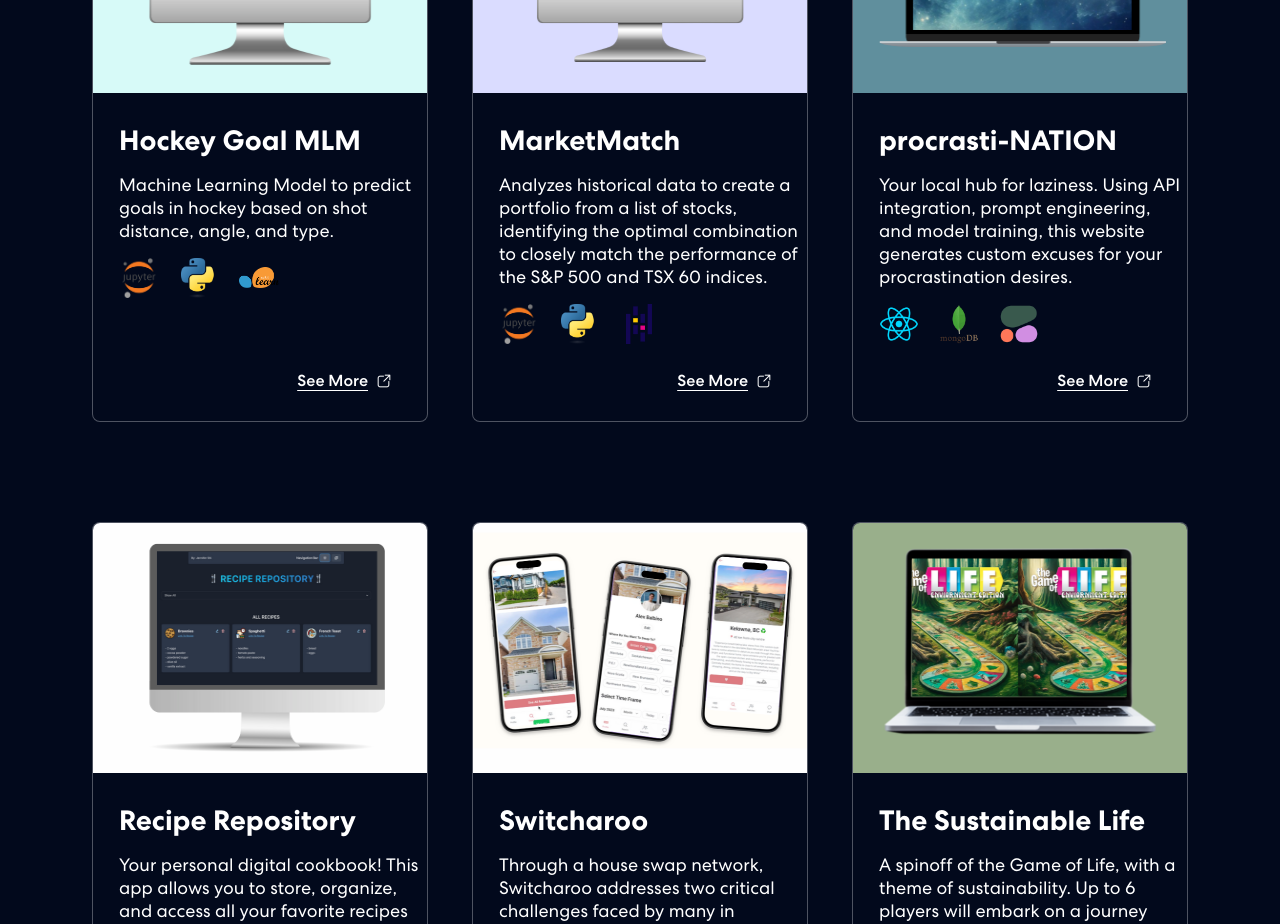
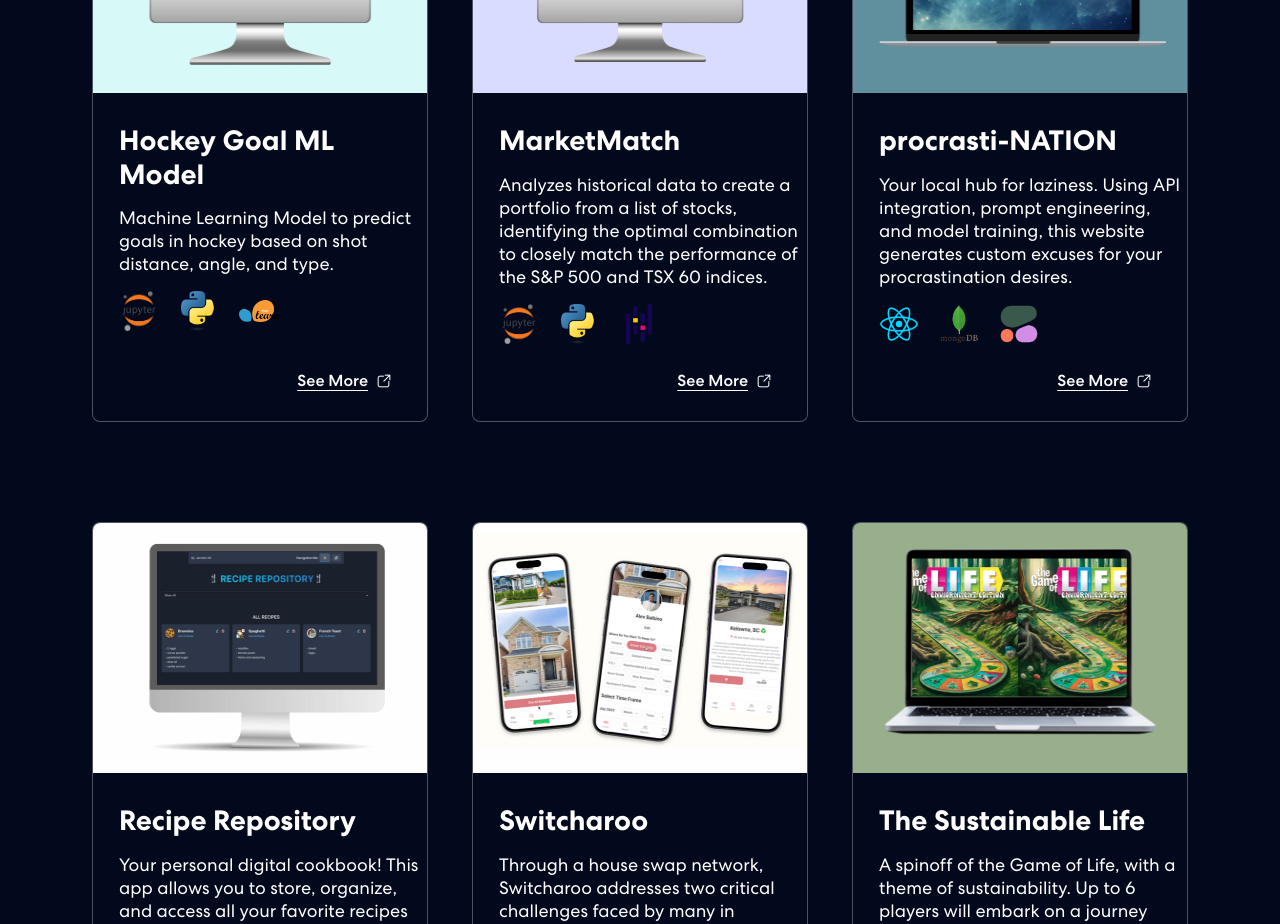
Before and after one commit to jennifershi255/Personal-Portfolio, a React (Vite) app: page / in a window 1280 px wide. Shown: the part 1700-2624 px from the top of the page. Built offline with nearby package versions, Linux system fonts and the light colour scheme.

Commit message:
changed model

```diff
--- a/src/components/Projects.jsx
+++ b/src/components/Projects.jsx
@@ -23,7 +23,7 @@ import scikit from "../assets/img/scikit.png";
 export const Projects = () => {
   const projects = [
     {
-      title: "Hockey Goal MLM",
+      title: "Hockey Goal ML Model",
       description:
         "Machine Learning Model to predict goals in hockey based on shot distance, angle, and type.",
       imgUrl: MLMHockey,
```
